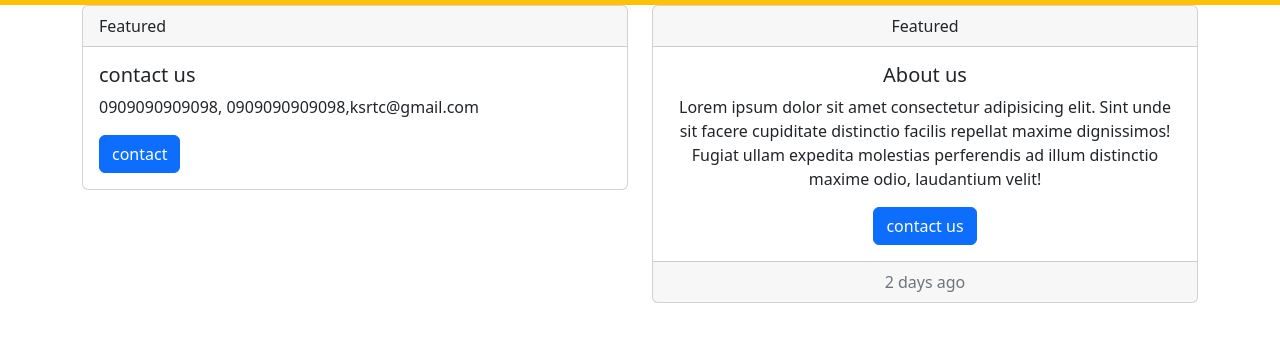
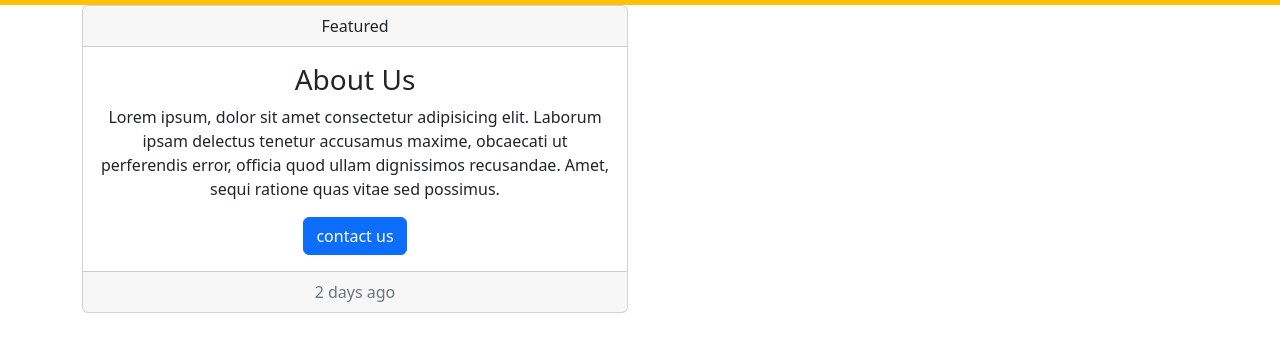
Before and after one commit to nevin0890/ksrtc-proj, a plain HTML site: page about.html in a window 1280 px wide. Shown: the part 51-402 px from the top of the page. Drawn offline with nearby package versions, Linux system fonts and the light colour scheme.

Commit message:
ksrtc changed

```diff
--- a/about.html
+++ b/about.html
@@ -39,7 +39,7 @@
               <a class="nav-link" href="contact.html">contact us</a>
             </li>
             <li class="nav-item">
-              <a class="nav-link" href="#">Gallery</a>
+              <a class="nav-link" href="gallery.html">Gallery</a>
             </li>
 
           </ul>
@@ -60,35 +60,19 @@
     <div class="container">
       <div class="row">
         <div class="col col-12 col-sm-6 col-md-6 col-lg-6 col-xl-6 col-xxl-6">
-         <div class="card">
+        <div class="card text-center">
   <div class="card-header">
     Featured
   </div>
   <div class="card-body">
-    <h5 class="card-title">contact us</h5>
-    <p class="card-text">0909090909098, 0909090909098,ksrtc@gmail.com</p>
-
-    <a href="#" class="btn btn-primary">contact</a>
-  </div>
-</div>
-        </div>
-        <div class="col col-12 col-sm-6 col-md-6 col-lg-6 col-xl-6 col-xxl-6">
-          <div class="card text-center">
-  <div class="card-header">
-    Featured
-  </div>
-  <div class="card-body">
-    <h5 class="card-title">About us</h5>
-    <p class="card-text">Lorem ipsum dolor sit amet consectetur adipisicing elit.
-         Sint unde sit facere cupiditate distinctio facilis repellat maxime dignissimos!
-          Fugiat ullam expedita molestias perferendis ad illum distinctio maxime odio, laudantium velit!</p>
+    <h3 class="card-title">About Us</h3>
+    <p class="card-text">Lorem ipsum, dolor sit amet consectetur adipisicing elit. Laborum ipsam delectus tenetur accusamus maxime, obcaecati ut perferendis error, officia quod ullam dignissimos recusandae. Amet, sequi ratione quas vitae sed possimus.</p>
     <a href="contact.html" class="btn btn-primary">contact us</a>
   </div>
   <div class="card-footer text-muted">
     2 days ago
   </div>
 </div>
-
     <!-- JavaScript Bundle with Popper -->
     <script
       src="https://cdn.jsdelivr.net/npm/bootstrap@5.2.1/dist/js/bootstrap.bundle.min.js"
```
Also changed, not shown: contact.html (+1 -1 lines), home.html (+1 -1 lines).
